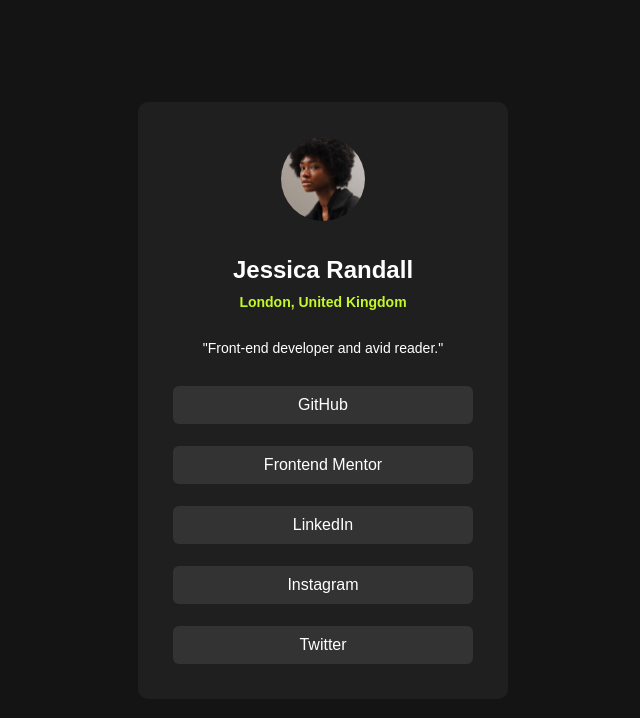
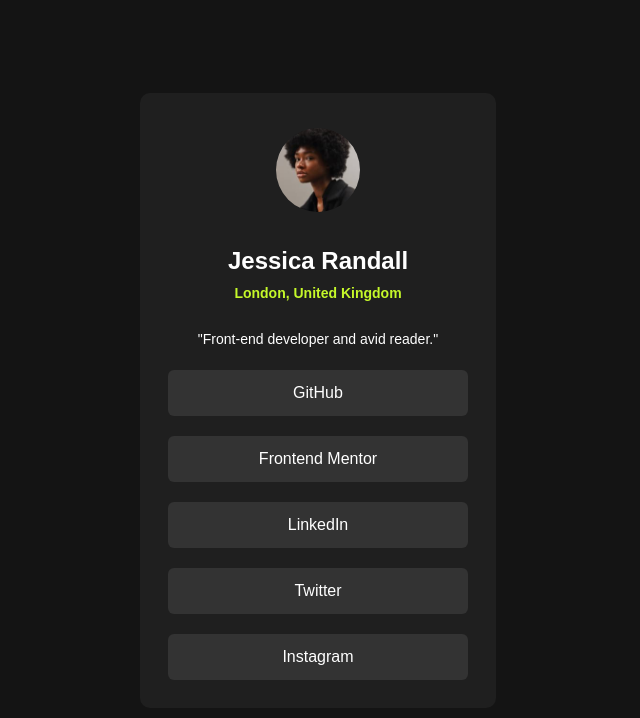
Before and after one commit to Sifanfiseha/social-links-profile-main, a plain HTML site: page index.html in a window 1280 px wide. Shown: the whole page, without its empty margins (317-957 px from the left). Drawn offline with Linux system fonts and the light colour scheme.

Commit message:
fixed minor issu

```diff
--- a/index.html
+++ b/index.html
@@ -39,8 +39,8 @@
                     <li>GitHub</li>
                     <li>Frontend Mentor</li>
                     <li>LinkedIn</li>
+                    <li>Twitter</li>
                     <li>Instagram</li>
-                    <li>Twitter</li>
                 </ul>
             </div>
         </div>
--- a/style.css
+++ b/style.css
@@ -15,9 +15,10 @@
     display: flex;
     align-items: center;
     justify-content: center;
-    width: 100%;
+    width: calc(100% - 10px);
     min-height: 100vh;
     font-family: Arial, Helvetica, sans-serif;
+    padding: 30px;
 }
 .container {
     color: white;
@@ -56,16 +57,16 @@
     list-style: none;
     display: flex;
     flex-direction: column;
-    padding: 15px;
+    padding: 8px;
     justify-content: center;
     align-content: center;
-    gap: 22px;
+    gap: 20px;
 }
 ul li {
     background-color: var(--Grey-700);
     display: inline-block;
     flex: 1;
-    padding: 10px 5px;
+    padding: 14px 5px;
     text-align: center;
     border-radius: 6px;
     width: 300px;
```
